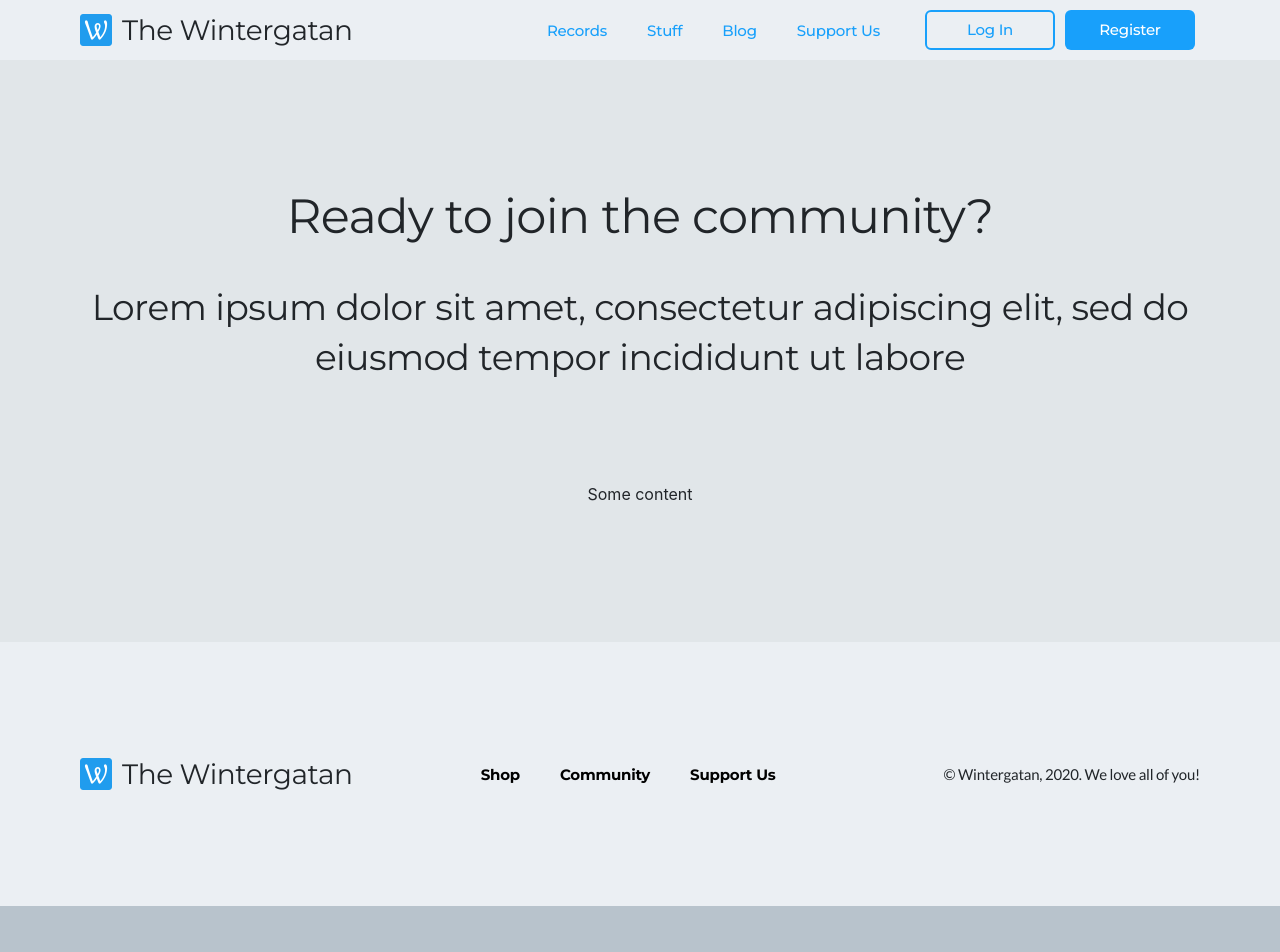
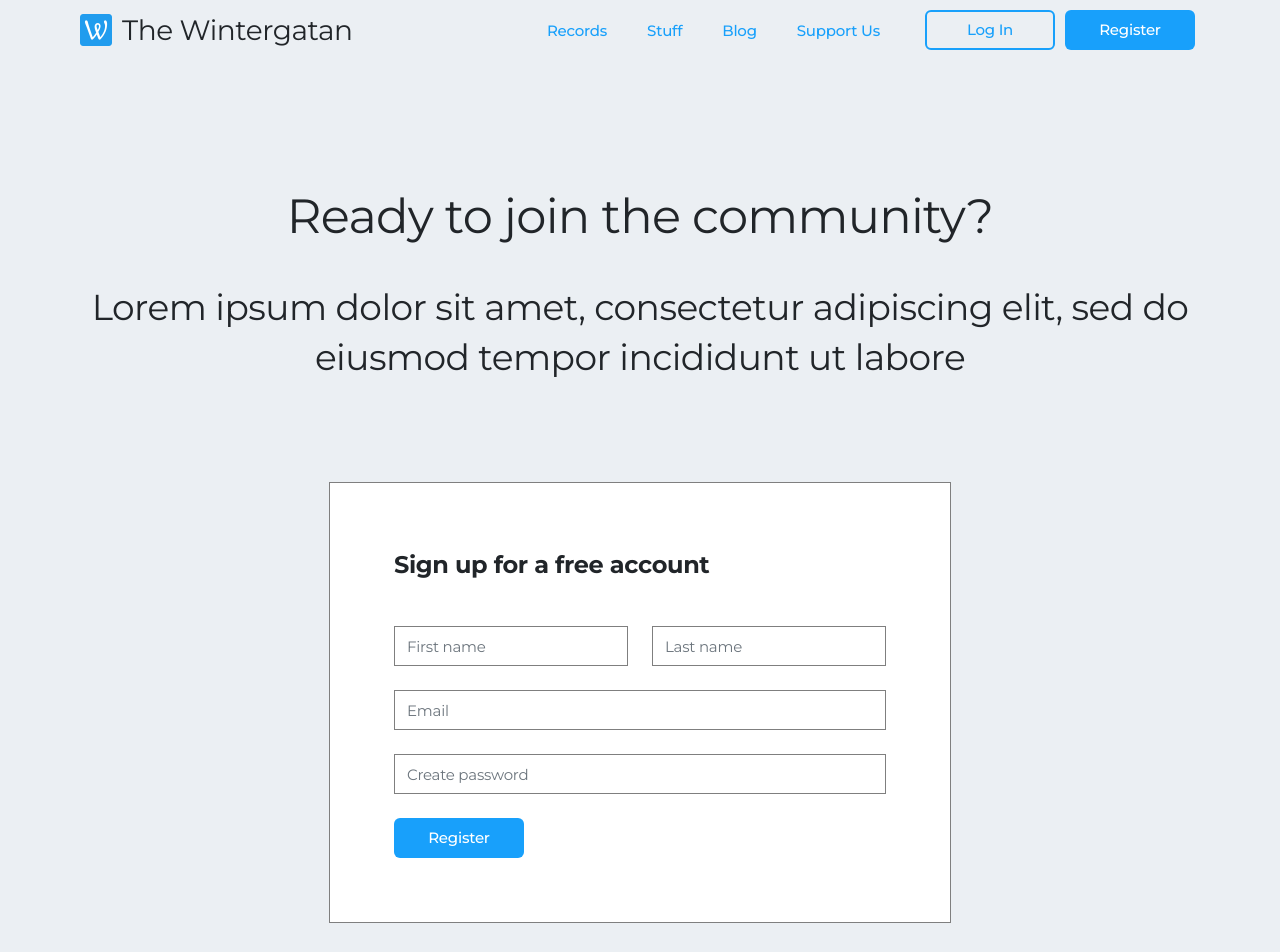
Before and after one commit to Glajik/wintergatan-homepage, a website: page signup.html in a window 1280 px wide. Shown: the top 952 px of the page. Before the commit the page ends 906 px from the top, so only its background shows below. Drawn offline with nearby package versions, Linux system fonts and the light colour scheme.

Commit message:
Add signup form

```diff
--- a/signup.html
+++ b/signup.html
@@ -16,7 +16,7 @@
   <!-- Stylesheets -->
   <link rel="stylesheet" href="https://stackpath.bootstrapcdn.com/bootstrap/4.5.0/css/bootstrap.min.css" integrity="sha384-9aIt2nRpC12Uk9gS9baDl411NQApFmC26EwAOH8WgZl5MYYxFfc+NcPb1dKGj7Sk" crossorigin="anonymous">
   <link href="styles.css" rel="stylesheet">
-  <link href="/styles/signup-page.css" rel="stylesheet">
+  <link href="/styles/signup.css" rel="stylesheet">
   <!-- Title -->
   <title>Sign Up</title>
 </head>
@@ -47,13 +47,25 @@
 
   <main class="container">
     <!-- Showcase -->
-    <article class="showcase bg-odd">
+    <article class="showcase">
       <section class="showcase__header text-center">
         <h1>Ready to join the community?</h1>
         <p>Lorem ipsum dolor sit amet, consectetur adipiscing elit, sed do eiusmod tempor incididunt ut labore</p>
       </section>
       <section class="showcase__content flex_center">
-        <p>Some content</p>
+        <article class="signup">
+          <h1>Sign up for a free account</h1>
+          <form action="#" method="GET">
+            <div class="input-group">
+              <input class="form-control" type="text" name="first_name" placeholder="First name" minlength="3" required>
+              <span class="input-group__margin"></span>
+              <input class="form-control" type="text" name="last_name" placeholder="Last name" minlength="4" required>
+            </div>
+            <input class="form-control" type="email" name="email" placeholder="Email" required>
+            <input class="form-control" type="password" name="password" placeholder="Create password" minlength="6" required>
+            <button type="submit" class="btn btn-filled">Register</button>
+          </form>
+        </article>
       </section>
     </article>
   </main>
--- /dev/null
+++ b/styles/signup.css
@@ -0,0 +1,44 @@
+.signup {
+  border: 1px solid rgba(0, 0, 0, 0.5);
+  background-color: white;
+  width: 622px;
+  padding: 64px;
+}
+
+.signup h1 {
+  font-family: 'Montserrat', serif;
+  font-style: normal;
+  font-weight: bold;
+  font-size: 24px;
+  line-height: 36px;
+  /* identical to box height, or 150% */
+  letter-spacing: -0.015em;
+  margin-bottom: 43px;
+}
+
+
+.signup input.form-control {
+  border: 1px solid rgba(0, 0, 0, 0.5);
+  height: 40px;
+  border-radius: 0px;
+  font-family: 'Montserrat', serif;
+  font-style: normal;
+  font-weight: normal;
+  font-size: 15px;
+  line-height: 24px;
+  /* identical to box height, or 160% */
+  letter-spacing: -0.015em;
+  margin-bottom: 24px;
+}
+
+.signup span.input-group__margin {
+  width: 24px;
+}
+
+.signup input:valid {
+  border: 2px solid green;
+}
+
+.signup button[type="submit"] {
+  margin: 0px;
+}
```
